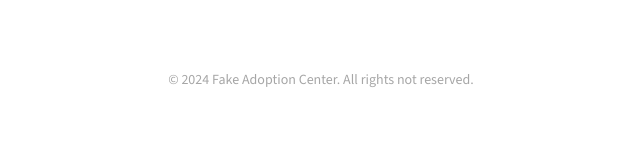
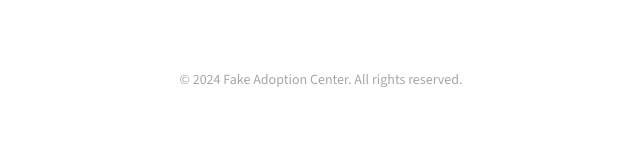
Before and after one commit to PriyanshuPharrow/pet-adoption, a plain HTML site: page index.html in a window 1280 px wide. Shown: the part 1831-1982 px from the top of the page, 319-959 px from the left. Drawn offline with nearby package versions, Linux system fonts and the light colour scheme.

Commit message:
fixed footer text

```diff
--- a/index.html
+++ b/index.html
@@ -142,6 +142,6 @@
       </div>
     </div>
 
-    <footer class="site-footer">&copy; 2024 Fake Adoption Center. All rights not reserved.</footer>
+    <footer class="site-footer">&copy; 2024 Fake Adoption Center. All rights reserved.</footer>
   </body>
 </html>
```
